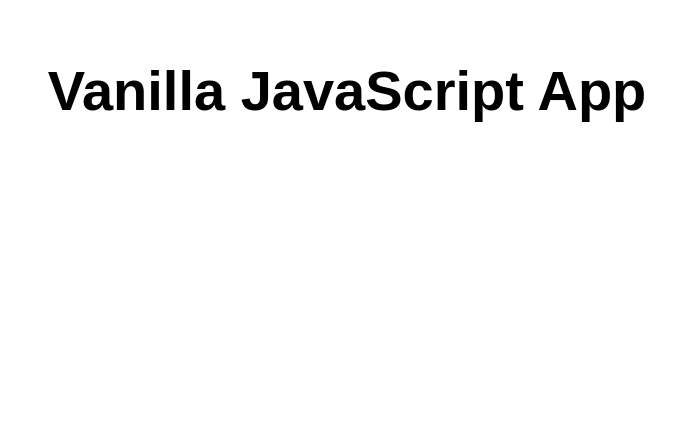
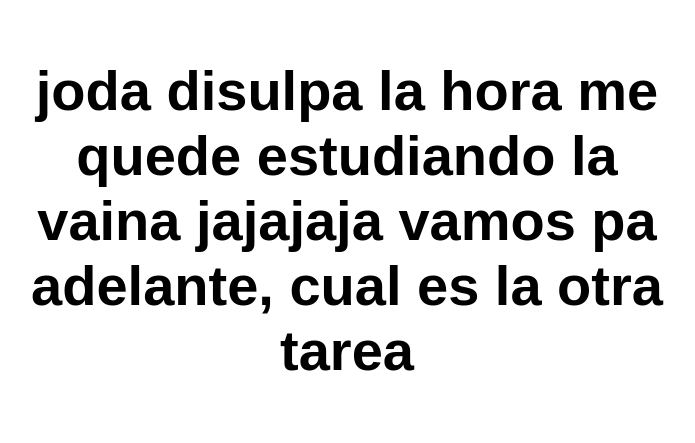
Before and after one commit to victorluis19/my-first-static-web-app, a website: page src/index.html in a window 1280 px wide. Shown: the whole page, without its empty margins (293-988 px from the left). Drawn offline with Linux system fonts and the light colour scheme.

Commit message:
Update index.html

```diff
--- a/src/index.html
+++ b/src/index.html
@@ -10,7 +10,7 @@
 
 <body>
   <main>
-    <h1>Vanilla JavaScript App</h1>
+    <h1> joda disulpa la hora me quede estudiando la vaina jajajaja vamos pa adelante, cual es la otra tarea</h1>
   </main>
 </body>
 
```
